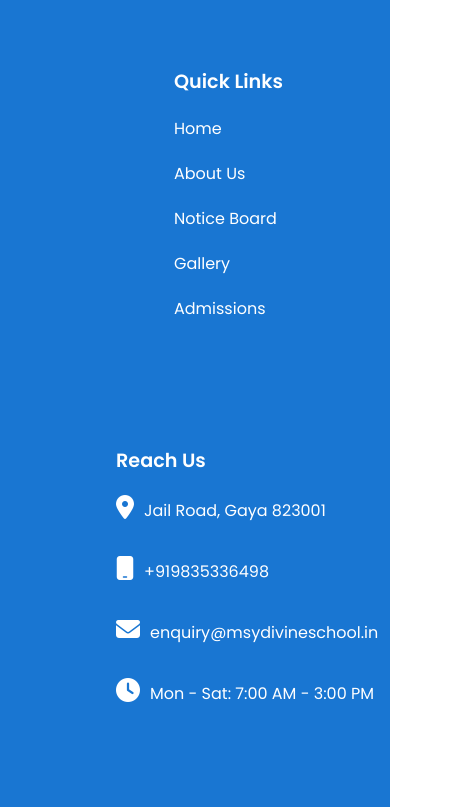
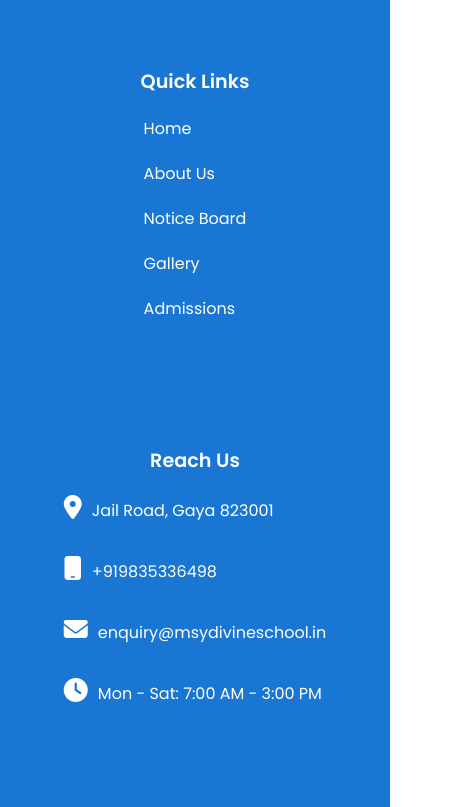
Before and after one commit to princesingh893/m.github.io, a plain HTML site: page index.html in a window 390 px wide. Shown: the part 7285-8092 px from the top of the page, 466 px wide, since content can reach past the window. Drawn offline with Linux system fonts and the light colour scheme.

Commit message:
improve footer for phone

```diff
--- a/styles.css
+++ b/styles.css
@@ -306,6 +306,7 @@ blockquote p{
     display: flex;
     flex-direction: column;
     justify-content: center;
+    align-items: center;
     padding: 20px;
     gap: 20px;
 }
@@ -320,8 +321,8 @@ blockquote p{
     display: flex;
     flex-direction: column;
     justify-content: center;
+    align-items: center;
     color: #fff;
-    padding: 20px;
     padding-left: 100px;
 }
 .footer_logo{
@@ -359,7 +360,6 @@ blockquote p{
     .footer_in3{
         width:100%;
         padding-left:0;
-        margin-right:7rem;
     }
     .footer_in2 h6, .footer_in3 h6{
         text-align: start;
@@ -393,7 +393,7 @@ blockquote p{
     .footer_logo_container{margin-right: 0;}
     .footer_in2{margin-right: 0;}
     .footer_in3{margin-right: 0;}
-        .slide{
+    .slide{
         justify-content: center;
         user-select: none;
         padding: 0;
@@ -409,8 +409,9 @@ blockquote p{
      .container .box{
         width:50%;
     }
-    .footer_in2{
-        margin-bottom: 2rem;
+    .footer_in3{
+        width: fit-content;
+        padding-left: 0;
     }
 }
 @media screen and (max-width: 885px) {
@@ -509,6 +510,7 @@ blockquote p{
         margin-bottom:2rem;
     }
     .footer_in1 {
+        display: flex;
         flex-wrap: wrap;
         justify-content: flex-start;
         gap: 2rem;
@@ -522,7 +524,6 @@ blockquote p{
         align-items: center;
     }
     .footer_in2{
-        padding-left: 7rem;
         width:100%;
     }
     .footer_in2 h6, .footer_in3 h6{
```
